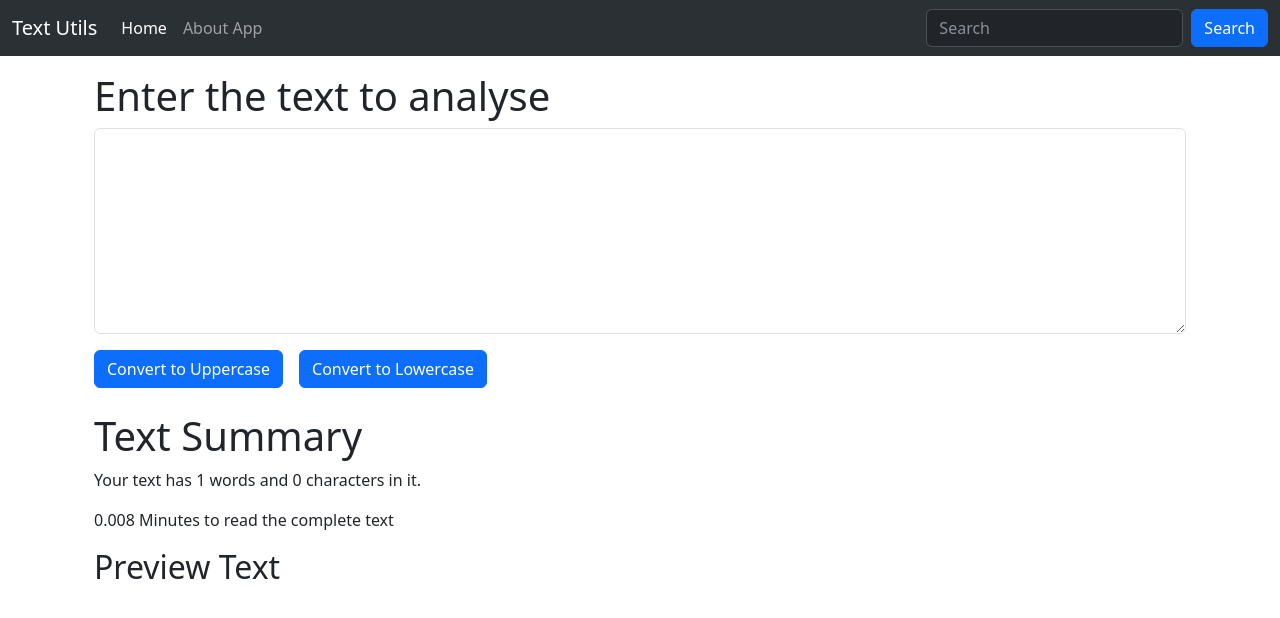
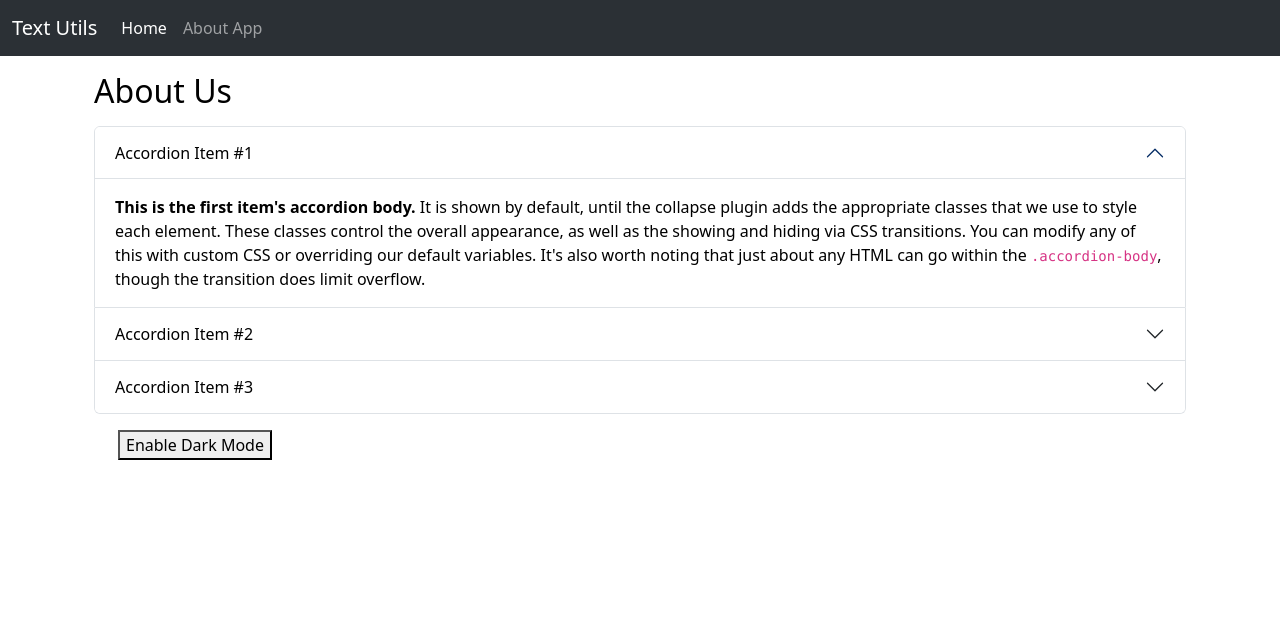
Before and after one commit to Umang-saxena/Text-Utils, a React (Create React App) app: page / in a window 1280 px wide. Shown: the top 618 px of the page. Built offline with nearby package versions, Linux system fonts and the light colour scheme.

Commit message:
Added Dark mode using useState Hook

```diff
--- a/src/App.js
+++ b/src/App.js
@@ -1,13 +1,15 @@
+import './App.css';
+// import TextForm from './components/TextForm';
 import Navbar from './components/Navbar';
-import './App.css';
-import TextForm from './components/TextForm';
+import About from './components/About';
 
 function App() {
   return (
     <>
     <Navbar title="Text Utils" aboutText="About App"/>
     <div className="container my-3">
-    <TextForm heading="Enter the text to analyse"/>
+    {/* <TextForm heading="Enter the text to analyse"/> */}
+    <About/>
     </div>
     </>
   );
--- /dev/null
+++ b/src/components/About.js
@@ -0,0 +1,126 @@
+import React, { useState } from "react";
+
+export default function About() {
+    const [mystyle,setMyStyle]=useState({
+        backgroundColor:'white',
+        color:'black'
+    })
+    const [btnText,setBtnText]=useState("Enable Dark Mode")
+    const toggleStyle=()=>{
+        if(mystyle.color=='white'){
+            setMyStyle({
+                color:'black',
+                backgroundColor:'white'
+                })
+            setBtnText("Enable Dark Mode")
+        }
+        else{
+            setMyStyle({
+                backgroundColor:'black',
+                color:'white'
+            })
+            setBtnText("Enable Light Mode")
+        }
+    }
+  return (
+    <div className="container" style={mystyle}>
+        <h2 className="my-3">About Us</h2>
+      <div class="accordion" id="accordionExample">
+        <div class="accordion-item">
+          <h2 class="accordion-header">
+            <button
+              class="accordion-button"
+              style={mystyle}
+              type="button"
+              data-bs-toggle="collapse"
+              data-bs-target="#collapseOne"
+              aria-expanded="true"
+              aria-controls="collapseOne"
+            >
+              Accordion Item #1
+            </button>
+          </h2>
+          <div
+            id="collapseOne"
+            class="accordion-collapse collapse show"
+            data-bs-parent="#accordionExample"
+          >
+            <div class="accordion-body" style={mystyle}>
+              <strong>This is the first item's accordion body.</strong> It is
+              shown by default, until the collapse plugin adds the appropriate
+              classes that we use to style each element. These classes control
+              the overall appearance, as well as the showing and hiding via CSS
+              transitions. You can modify any of this with custom CSS or
+              overriding our default variables. It's also worth noting that just
+              about any HTML can go within the <code>.accordion-body</code>,
+              though the transition does limit overflow.
+            </div>
+          </div>
+        </div>
+        <div class="accordion-item">
+          <h2 class="accordion-header">
+            <button
+              class="accordion-button collapsed"
+              type="button"
+              style={mystyle}
+              data-bs-toggle="collapse"
+              data-bs-target="#collapseTwo"
+              aria-expanded="false"
+              aria-controls="collapseTwo"
+            >
+              Accordion Item #2
+            </button>
+          </h2>
+          <div
+            id="collapseTwo"
+            class="accordion-collapse collapse"
+            data-bs-parent="#accordionExample"
+          >
+            <div class="accordion-body" style={mystyle}>
+              <strong>This is the second item's accordion body.</strong> It is
+              hidden by default, until the collapse plugin adds the appropriate
+              classes that we use to style each element. These classes control
+              the overall appearance, as well as the showing and hiding via CSS
+              transitions. You can modify any of this with custom CSS or
+              overriding our default variables. It's also worth noting that just
+              about any HTML can go within the <code>.accordion-body</code>,
+              though the transition does limit overflow.
+            </div>
+          </div>
+        </div>
+        <div class="accordion-item">
+          <h2 class="accordion-header">
+            <button
+              class="accordion-button collapsed"
+              type="button"
+              style={mystyle}
+              data-bs-toggle="collapse"
+              data-bs-target="#collapseThree"
+              aria-expanded="false"
+              aria-controls="collapseThree"
+            >
+              Accordion Item #3
+            </button>
+          </h2>
+          <div
+            id="collapseThree"
+            class="accordion-collapse collapse"
+            data-bs-parent="#accordionExample"
+          >
+            <div class="accordion-body"style={mystyle}>
+              <strong>This is the third item's accordion body.</strong> It is
+              hidden by default, until the collapse plugin adds the appropriate
+              classes that we use to style each element. These classes control
+              the overall appearance, as well as the showing and hiding via CSS
+              transitions. You can modify any of this with custom CSS or
+              overriding our default variables. It's also worth noting that just
+              about any HTML can go within the <code>.accordion-body</code>,
+              though the transition does limit overflow.
+            </div>
+          </div>
+        </div>
+      </div>
+      <button type="button" className="btn-primary my-3 text-center mx-4" onClick={toggleStyle}>{btnText}</button>
+    </div>
+  );
+}
--- a/src/components/Navbar.js
+++ b/src/components/Navbar.js
@@ -33,17 +33,6 @@
               </a>
             </li>
           </ul>
-          <form className="d-flex" role="search">
-            <input
-              className="form-control me-2"
-              type="search"
-              placeholder="Search"
-              aria-label="Search"
-            />
-            <button className="btn btn-primary" type="submit">
-              Search
-            </button>
-          </form>
         </div>
       </div>
     </nav>
--- a/src/components/TextForm.js
+++ b/src/components/TextForm.js
@@ -16,6 +16,10 @@
     const handleOnChange=(event)=>{
         setText(event.target.value); //Always an event object is returned and we write this so that we are able to changed valueof this text area of the text hat we have entered
     }
+    const handleTextClear=()=>{
+        let newText="";
+        setText(newText);
+    }
     return (
         <>
         <div className="container">
@@ -31,6 +35,7 @@
             </div>
             <button className="btn btn-primary" onClick={handleUpClick} >Convert to Uppercase</button>
             <button className="btn btn-primary mx-3" onClick={handleLowClick} >Convert to Lowercase</button>
+            <button className="btn btn-primary mx-3" onClick={handleTextClear} >Clear Text</button>
         </div>
         <div className="container my-4">
             <h1>Text Summary</h1>
```
